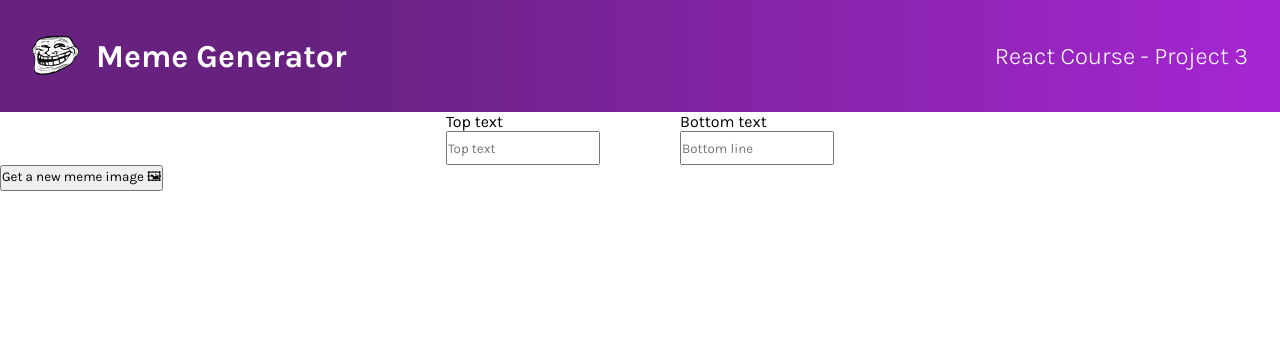
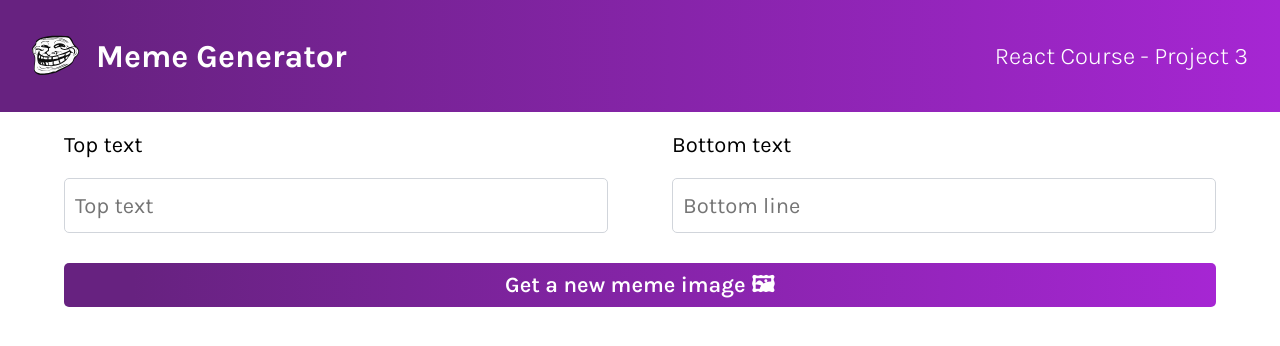
Before and after one commit to diesos/Meme-Generator, a React (Vite) app: page / in a window 1280 px wide. Shown: the top 346 px of the page. Built offline with nearby package versions, Linux system fonts and the light colour scheme.

Commit message:
chore: Refactor CSS classes and structure for improved readability and maintainability

```diff
--- a/src/App.css
+++ b/src/App.css
@@ -8,8 +8,7 @@ nav{
   display: flex;
   justify-content: space-between;
   background: rgb(103,34,128);
-  background: linear-gradient(90deg, rgba(103,34,128,1) 25%, rgba(166,38,211,1) 100%);
-  color: white;
+  background: linear-gradient(90deg, rgba(103,34,128,1) 6%, rgba(166,38,211,1) 100%);  color: white;
   height: 3em;
   padding: 2em;
 
@@ -34,20 +33,58 @@ h5{
   font-weight: 300;
 }
 
-.main-container{
+.main-outer{
+  width: 90%;
+  margin: auto;
+}
+
+.main-inner{
   display: flex;
-  justify-content: center;
-  gap: 5em
+  justify-content: space-evenly;
+  flex: 1;
+  gap: 5vw;
+;
 }
 
 .line-container{
+  font-size: 22px;
+  margin: 20px 0px 10px 0px;
   border-radius: 10px;
+  flex: 1;
+
 
 }
 
 input{
+  box-sizing: border-box;
   height: 30px;
+  border-radius: 5px;
+  border: 1px solid #D1D5DB;
+  outline: none;
+  margin: 20px 0px 20px 0px;
+  width: 100%;
+  height: 2.5em;
+  font-size: 22px;
+  padding: 5px;
+  text-align: justify;
+  flex: 1;
+  color: #6C727F;
 }
 
-input::placeholder{
+::placeholder{
+  text-align:justify;
+  font-size: 22px;
+  text-indent: 5px;
 }
+
+button{
+  background: rgb(103,34,128);
+  background: linear-gradient(90deg, rgba(103,34,128,1) 6%, rgba(166,38,211,1) 100%);  color: white;
+  width: 100%;
+  border-radius: 5px;
+  border: none;
+  font-size: 22px;
+  font-weight: 600;
+  padding: 5px;
+  height: 2em;
+}
--- a/src/component/Main.jsx
+++ b/src/component/Main.jsx
@@ -1,8 +1,9 @@
 export default function Main(){
 	return(
 		<>
-		<div className="main-container">
-			<div className="line-containe">
+		<div className="main-outer">
+			<div className="main-inner">
+				<div className="line-container">
 					<p>Top text</p>
 				<input type="text" placeholder="Top text" />
 				</div>
@@ -11,7 +12,10 @@ export default function Main(){
 				<input type="text" placeholder="Bottom line" />
 				</div>
 			</div>
+
 		<button>Get a new meme image  🖼</button>
+		</div>
 		</>
+
 	)
 }
```
Lines whose indentation alone changed are shown as unchanged.
